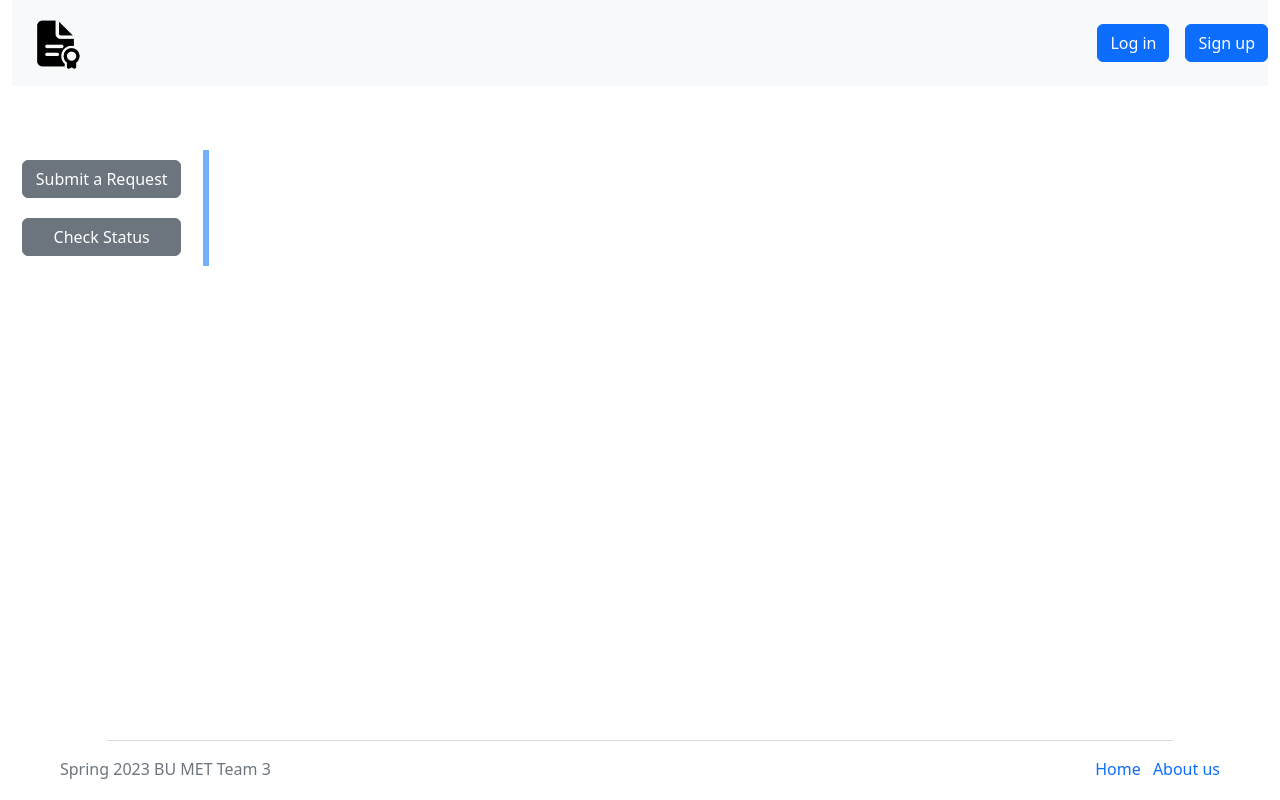
After one commit to BUCS633OLS1Team3/team-project-cs633ols23team3, a Django app: page /transcript/ in a window 1280 px wide. The commit adds this page. Run offline with Django 4.2, Linux system fonts and the light colour scheme; some libraries are stand-ins or nearby versions.

Commit message:
building transcript page

```diff
--- a/academiadocapp/templates/academiadocapp/index.html
+++ b/academiadocapp/templates/academiadocapp/index.html
@@ -189,7 +189,9 @@
             />
           </div>
           <p style="margin-top: revert">
-            <a class="btn btn-primary" href="#">Request Transcripts</a>
+            <a class="btn btn-primary" href="{% url 'transcript'%}"
+              >Request Transcripts</a
+            >
           </p>
         </div>
         <!-- /.col-lg-6 -->
--- a/academiadocapp/templates/academiadocapp/login.html
+++ b/academiadocapp/templates/academiadocapp/login.html
@@ -1,10 +1,13 @@
 {% extends "base.html" %} {% load static %} {% block content %}
 <div class="col-md-6" style="margin: auto;">
+  <img src="{% static 'assets/pexels-magda-ehlers-1337386.jpg' %}" alt="logo image" />
+  <img src="{% static 'assets/chat.png' %}" alt="logo image" />
+
   <div class="d-flex flex-column">
     <div class="row justify-content-center p-3">
     <p><h3>A portal for alumni of a school to login and request their transcripts. </h3></p>
     <p><h6>AcademiaDoc helps you manage notifications for your school to ensure you have the information you need to fulfill your requests in an organized manner.</h6></p>
-</div>
+    </div>
   </div>
 </div>
 
--- /dev/null
+++ b/academiadocapp/templates/academiadocapp/transcript.html
@@ -0,0 +1,49 @@
+{% extends "base.html" %} {% load static %} {% block content %}
+<div class="container-fluid">
+  {% if messages %} {% for message in messages %}
+  <div class="container-fluid" style="padding-top: 10px">
+    <div
+      class="alert alert-{{ message.tags }} alert-dismissible fade show"
+      role="alert"
+    >
+      {{ message }}
+      <button
+        type="button"
+        class="btn-close"
+        data-bs-dismiss="alert"
+        aria-label="close"
+      ></button>
+    </div>
+  </div>
+  {% endfor %} {% endif %}
+</div>
+<div class="row" style="margin-top: 4rem">
+  <div class="col-2" style="border-right: 6px solid rgb(115, 176, 247)">
+    <div class="d-flex flex-column">
+      <div style="padding: 10px">
+        <button
+          type="button"
+          class="btn btn-secondary"
+          style="width: -webkit-fill-available"
+        >
+          Submit a Request
+        </button>
+      </div>
+      <div style="padding: 10px">
+        <button
+          type="button"
+          class="btn btn-secondary"
+          style="width: -webkit-fill-available"
+        >
+          Check Status
+        </button>
+      </div>
+    </div>
+  </div>
+
+  <div class="col-10">
+    <div class="container"></div>
+  </div>
+</div>
+
+{% endblock %}
--- a/academiadocapp/templates/base.html
+++ b/academiadocapp/templates/base.html
@@ -135,17 +135,24 @@
 
     <footer
       class="mt-5"
-      style="width: 100%; height: 60px; position: absolute; bottom: 0"
+      style="
+        width: 100%;
+        height: 60px;
+        position: absolute;
+        bottom: 0;
+        display: flex;
+        flex-wrap: wrap;
+      "
     >
       <div class="container-fluid text-secondary">
         <div class="row justify-content-center">
           <hr class="col-10" />
         </div>
         <div class="row px-5">
-          <div class="col-md-6 d-flex justify-content-start">
+          <div class="col-md-6 col-sm-12 d-flex justify-content-start">
             <p>Spring 2023 BU MET Team 3</p>
           </div>
-          <div class="col-md-6 d-flex justify-content-end">
+          <div class="col-md-6 col-sm-12 d-flex justify-content-end">
             <div style="list-style: none">
               <span
                 ><a style="text-decoration: none; padding-left: 8px" href="#"
--- a/academiadocapp/urls.py
+++ b/academiadocapp/urls.py
@@ -6,5 +6,6 @@ urlpatterns = [
     path("register/", views.register, name="register"),
     path("login/", views.login_view, name="login"),
     path('logout/', views.logout_view, name='logout'),
+    path('transcript/', views.transcript, name='transcript'),
 
 ]
--- a/academiadocapp/views.py
+++ b/academiadocapp/views.py
@@ -108,3 +108,8 @@ def logout_view(request):
     logout(request)
     messages.warning(request,('Log Out Successful'))
     return redirect('home')
+
+
+def transcript(request):
+
+    return render(request, "academiadocapp/transcript.html")
```
Also changed, not shown: db.sqlite3, static/assets/alumni1.jpg (deleted), static/assets/alumni2.jpg (deleted), static/assets/alumni3.jpg (deleted), static/assets/logo_black.png (added), static/assets/pex.jpg (added), 1 other file.
